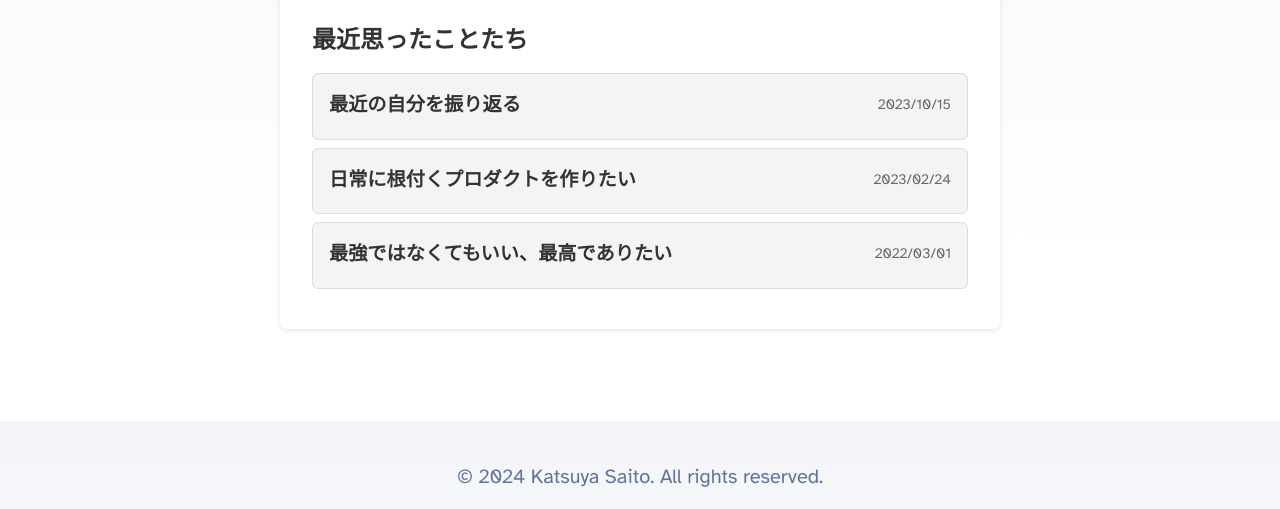
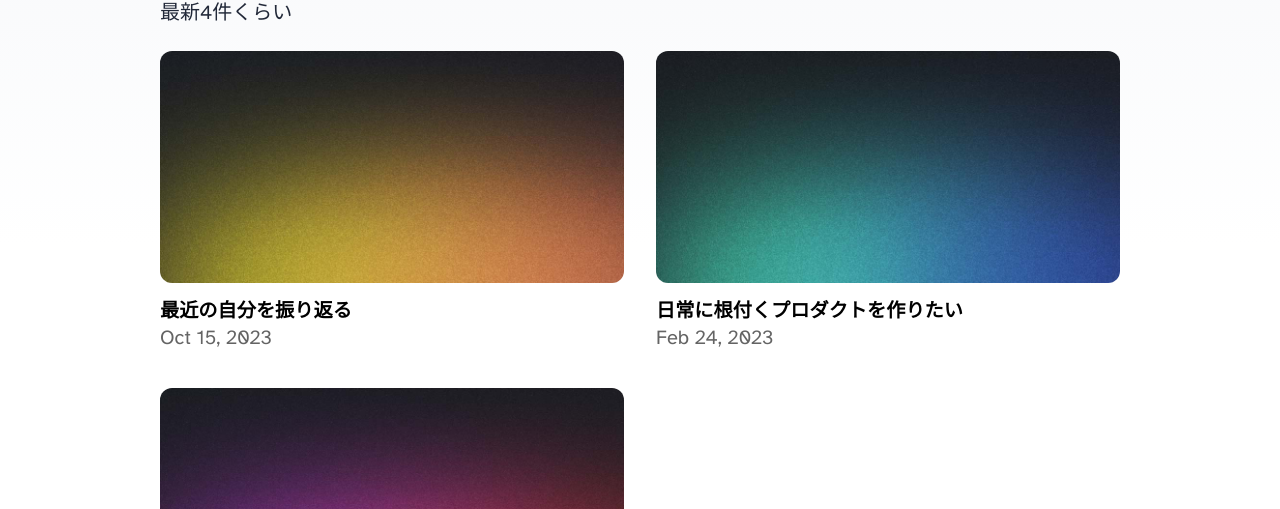
Before and after one commit to saikattyo/saikatty-site, an Astro site: page / in a window 1280 px wide. Shown: the part 355-864 px from the top of the page. Built offline with nearby package versions, Linux system fonts and the light colour scheme; Astro itself is replaced by a stand-in of ours.

Commit message:
ファイルなど調整

```diff
--- a/src/consts.ts
+++ b/src/consts.ts
@@ -1,5 +1,5 @@
 // Place any global data in this file.
 // You can import this data from anywhere in your site by using the `import` keyword.
 
-export const SITE_TITLE = 'Saikattyoの掃溜め';
+export const SITE_TITLE = 'Saikattyoの掃き溜め';
 export const SITE_DESCRIPTION = 'つらつらと';
--- a/src/content.config.ts
+++ b/src/content.config.ts
@@ -12,6 +12,7 @@ const blog = defineCollection({
 		pubDate: z.coerce.date(),
 		updatedDate: z.coerce.date().optional(),
 		heroImage: z.string().optional(),
+		published: z.boolean().optional(),
 	}),
 });
 
--- a/src/content/blog/1.md
+++ b/src/content/blog/1.md
@@ -3,6 +3,7 @@ title: '最強ではなくてもいい、最高でありたい'
 description: '最高でいたい'
 pubDate: '2022-03-01'
 heroImage: '/blog-placeholder-2.jpg'
+published: true
 ---
 
 
--- a/src/content/blog/2.md
+++ b/src/content/blog/2.md
@@ -3,6 +3,7 @@ title: '日常に根付くプロダクトを作りたい'
 description: '「融けてなくなるもの」を目指すプロダクト哲学'
 pubDate: '2023-02-24'
 heroImage: '/blog-placeholder-1.jpg'
+published: true
 ---
 
 DeNA新卒班の飲み会をした。5人でプロダクトを作る話になって、その場ではパッと言語化できなかったので、自分がものづくりにおいて求めることをまとめておきたい。
--- a/src/content/blog/3.md
+++ b/src/content/blog/3.md
@@ -2,7 +2,8 @@
 title: '最近の自分を振り返る'
 description: '最近の自分を振り返る'
 pubDate: '2023-10-15'
-heroImage: '/blog-placeholder-1.jpg'
+heroImage: '/blog-placeholder-3.jpg'
+published: true
 ---
 
 最近、自分を振り返る時間があまりなかったので、この機会に書き留めておこうと思う。
--- a/src/pages/blog/index.astro
+++ b/src/pages/blog/index.astro
@@ -6,9 +6,9 @@ import { SITE_TITLE, SITE_DESCRIPTION } from '../../consts';
 import { getCollection } from 'astro:content';
 import FormattedDate from '../../components/FormattedDate.astro';
 
-const posts = (await getCollection('blog')).sort(
-	(a, b) => b.data.pubDate.valueOf() - a.data.pubDate.valueOf(),
-);
+const posts = (await getCollection('blog'))
+	.filter((post) => post.data.published == true) // published が true を取得
+	.sort((a, b) => b.data.pubDate.valueOf() - a.data.pubDate.valueOf()); // pubDate でソート
 ---
 
 <!doctype html>
--- a/src/pages/index.astro
+++ b/src/pages/index.astro
@@ -4,42 +4,126 @@ import Header from '../components/Header.astro';
 import Footer from '../components/Footer.astro';
 import { SITE_TITLE, SITE_DESCRIPTION } from '../consts';
 import { getCollection } from 'astro:content';
+import FormattedDate from '../components/FormattedDate.astro';
 
-// 最新の5件の記事を取得
 const blogPosts = await getCollection('blog');
-const latestPosts = blogPosts
-  .sort((a, b) => {
-    const dateA = new Date(a.data.pubDate).getTime();
-    const dateB = new Date(b.data.pubDate).getTime();
-    return dateB - dateA;
-  })
-  .slice(0, 5);
-
-// 日付を yyyy/mm/dd 形式にフォーマットする関数
-const formatDate = (dateString: string): string => {
-  const date = new Date(dateString);
-  return `${date.getFullYear()}/${String(date.getMonth() + 1).padStart(2, '0')}/${String(date.getDate()).padStart(2, '0')}`;
-};
+const latestPosts = blogPosts.filter((post) => post.data.published == true) // published が true を取得
+  .sort((a, b) => b.data.pubDate.valueOf() - a.data.pubDate.valueOf())
+  .slice(0, 4);
 ---
 
-<!doctype html>
+<!DOCTYPE html>
 <html lang="ja">
 <head>
   <BaseHead title={SITE_TITLE} description={SITE_DESCRIPTION} />
+  <style>
+    :root {
+      --black: 0, 0, 0;   /* 例: rgb(var(--black)) で使う */
+      --gray: 100, 100, 100;
+      --accent: 60, 120, 200;
+      --box-shadow: 0 4px 6px rgba(0, 0, 0, 0.1);
+    }
+
+    main {
+      width: 960px;
+      margin: 0 auto;
+    }
+
+    .post-list {
+      display: flex;
+      flex-wrap: wrap;
+      gap: 2rem;
+      list-style: none !important;
+      margin: 0 !important;
+      padding: 0 !important;
+    }
+
+    .post-list li {
+      width: calc(50% - 1rem);
+      list-style: none;
+    }
+
+    /* 画像 */
+    .post-list li img {
+      width: 100%;
+      height: auto;
+      max-width: 100%;
+      margin-bottom: 0.5rem;
+      border-radius: 12px;
+      object-fit: cover;
+    }
+
+    .post-list li .title {
+      margin: 0;
+      color: rgb(var(--black));
+      line-height: 1;
+      font-size: 1.2rem;
+      transition: 0.2s ease;
+    }
+
+    .post-list li .date {
+      margin: 0;
+      color: rgb(var(--gray));
+      transition: 0.2s ease;
+    }
+
+    .post-list li a {
+      display: block;
+      text-decoration: none;
+    }
+
+    /* hover時の演出 */
+    .post-list li a:hover .title,
+    .post-list li a:hover .date {
+      color: rgb(var(--accent));
+    }
+    .post-list li a:hover img {
+      box-shadow: var(--box-shadow);
+    }
+
+    @media (max-width: 720px) {
+      main {
+        width: 100%;
+        padding: 0 1rem;
+      }
+      .post-list {
+        gap: 0.5rem;
+      }
+      .post-list li {
+        width: 100%;
+        text-align: center;
+      }
+      .post-list li:first-child {
+        margin-bottom: 0;
+      }
+      .post-list li:first-child .title {
+        font-size: 1.563rem;
+      }
+    }
+  </style>
 </head>
 <body>
   <Header />
   <main>
-			<section class="blog-posts">
+    <section>
       <h1>Saikattyoの掃き溜め</h1>
       <p>ここは、Saikattyoが日常でふと思ったことをつらつらと書き留める場所です。</p>
-				<h2>最近思ったことたち</h2>
+      <h3>最近思ったことたち</h3>
+	  <p>最新4件くらい</p>
       <ul class="post-list">
         {latestPosts.map((post) => (
-						<li class="post-item">
+          <li>
             <a href={`/blog/${post.id}`}>
-								<span class="post-title">{post.data.title}</span>
-								<span class="post-date">{formatDate(post.data.pubDate.toISOString())}</span>
+              <img
+                width="720"
+                height="360"
+                src={post.data.heroImage || '/placeholder.png'}
+                alt=""
+              />
+              <h4 class="title">{post.data.title}</h4>
+              <p class="date">
+                <FormattedDate date={post.data.pubDate} />
+              </p>
             </a>
           </li>
         ))}
@@ -49,59 +133,3 @@ const formatDate = (dateString: string): string => {
   <Footer />
 </body>
 </html>
-
-<style>
-	.blog-posts {
-		padding: 2rem;
-		background: white;
-		margin: 2rem auto;
-		max-width: 800px;
-		border-radius: 8px;
-		box-shadow: 0 2px 4px rgba(0, 0, 0, 0.1);
-	}
-
-	.blog-posts h2 {
-		font-size: 1.5rem;
-		color: #333;
-		margin-bottom: 1rem;
-	}
-
-	.post-list {
-		list-style: none;
-		padding: 0;
-		margin: 0;
-	}
-
-	.post-item {
-		margin: 0.5rem 0;
-		background: #f4f4f4;
-		border: 1px solid #ddd;
-		border-radius: 6px;
-		transition: transform 0.2s, box-shadow 0.2s;
-	}
-
-	.post-item:hover {
-		transform: scale(1.02);
-		box-shadow: 0 4px 6px rgba(0, 0, 0, 0.1);
-	}
-
-	.post-item a {
-		text-decoration: none;
-		color: #333;
-		padding: 1rem;
-		display: flex;
-		justify-content: space-between;
-		align-items: center;
-		border-radius: 6px;
-	}
-
-	.post-title {
-		font-weight: bold;
-		font-size: 1.2rem;
-	}
-
-	.post-date {
-		font-size: 0.9rem;
-		color: #666;
-	}
-</style>
```
Lines whose indentation alone changed are shown as unchanged.
